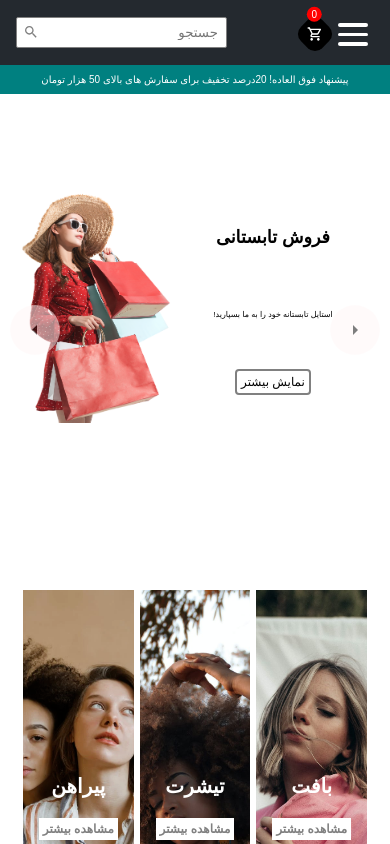
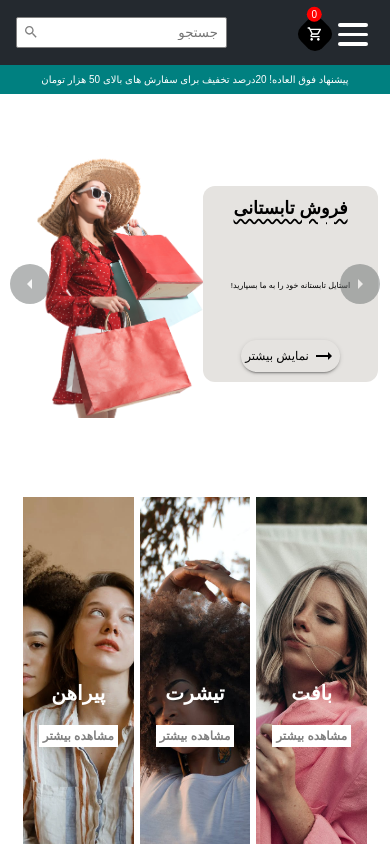
Before and after one commit to amin-qanbari/React-Shopping-Site-UI-Design-Redux-main, a React (Create React App) app: page / in a window 390 px wide. Shown: the top 844 px of the page. Built offline with nearby package versions, Linux system fonts and the light colour scheme.

Commit message:
edit responsive and styles

```diff
--- a/src/components/Slider.js
+++ b/src/components/Slider.js
@@ -1,5 +1,9 @@
 //material ui
-import { ArrowLeftOutlined, ArrowRightOutlined } from "@material-ui/icons";
+import {
+  ArrowLeftOutlined,
+  ArrowRightOutlined,
+  ArrowRightAlt,
+} from "@material-ui/icons";
 
 //responsive
 // import { mobile } from "../responsive";
@@ -13,15 +17,20 @@ import { Link } from "react-router-dom";
 
 const Container = styled.div`
   width: 100%;
-  height: 80vh;
+  height: auto;
   display: flex;
   position: relative;
   overflow: hidden;
 
+  @media (max-width: 992px) {
+    height: 70vh;
+  }
   @media (max-width: 768px) {
-    height: 56vh;
+    height: 50vh;
   }
-
+  @media (max-width: 576px) {
+    height: 45vh;
+  }
 
   @media (max-width: 380px) {
     display: none;
@@ -29,9 +38,10 @@ const Container = styled.div`
 `;
 
 const Arrow = styled.div`
-  width: 50px;
-  height: 50px;
-  background-color: #fff7f7;
+  width: 40px;
+  height: 40px;
+  background-color: #6b706f;
+  color: #f1f1f1;
   border-radius: 50%;
   display: flex;
   align-items: center;
@@ -45,6 +55,9 @@ const Arrow = styled.div`
   cursor: pointer;
   opacity: 0.5;
   z-index: 2;
+  &:hover {
+    background-color: #24292f;
+  }
 `;
 
 const Wrapper = styled.div`
@@ -58,17 +71,16 @@ const Slide = styled.div`
   width: 100vw;
   display: flex;
   align-items: center;
-  /* background-color: #${(props) => props.bg}; */
-
-  @media (max-width: 768px) {
-    height: 50vh;
-  }
+  justify-content: space-around;
+  height: 100%;
 `;
 const ImgContainer = styled.div`
+  /* background-color: red; */
+
   /* height: 400px; */
   /* flex: 1; */
-  @media (max-width:576px) {
-    width: 40%;
+  @media (max-width: 576px) {
+    width: 43%;
   }
 `;
 
@@ -76,42 +88,44 @@ const Image = styled.img`
   width: 400px;
 
   @media (max-width: 992px) {
-    /* height: 30rem; */
-    width: 20rem;
+    height: 27rem;
+    width: 380px;
   }
 
   @media (max-width: 768px) {
-    width: 15rem;
-    /* height: 300px; */
+    width: 260px;
+    height: 280px;
   }
 
-  @media (max-width:576px) {
-    width: 13rem;
+  @media (max-width: 576px) {
+    width: 235px;
+    height: auto;
   }
 `;
 const InfoContainer = styled.div`
   width: 50%;
-  padding: 50px;
+  padding-bottom: 10px;
   display: flex;
   flex-direction: column;
   justify-content: center;
   align-items: center;
-  /* background-color: red; */
-  @media (max-width: 992px) {
-    padding: 40px;
-  }
-
-  @media (max-width: 768px) {
-    padding: 30px;
-  }
-
-  @media (max-width : 576px) {
-    padding: 20px;
+  border-radius: 46px;
+  background: #e5e3e0;
+  box-shadow: -35px -35px 70px #d3d1ce, 35px 35px 70px #f7f5f2;
+  /* box-shadow: rgb(0 0 0 / 20%) 0px 5px 6px -3px,
+    rgb(0 0 0 / 14%) 0px 9px 12px 1px, rgb(0 0 0 / 12%) 0px 3px 16px 2px; */
+  border-radius: 12px;
+  @media (max-width: 576px) {
+    width: 45%;
+    justify-content: space-around;
+    box-shadow: none;
   }
 `;
 
 const Title = styled.h1`
   font-size: 2.1rem;
+  text-decoration: underline wavy;
+  text-underline-position: under;
   @media (max-width: 992px) {
     font-size: 1.7rem;
   }
@@ -120,7 +134,7 @@ const Title = styled.h1`
     font-size: 1.3rem;
   }
 
-  @media (max-width : 576px) {
+  @media (max-width: 576px) {
     font-size: 1.1rem;
   }
 `;
@@ -137,24 +151,35 @@ font-size: 0.9rem;
     font-size: 0.6rem;
   }
 
-@media (max-width:576px) {
+  @media (max-width: 576px) {
     font-size: 0.5rem;
   }
 `;
 const Linked = styled(Link)`
-  padding: 10px;
+  padding: 4px 15px;
+  display: flex;
+  justify-content: center;
+  align-items: center;
   text-decoration: none;
-  border: 2px solid gray;
+  /* border: 2px solid gray; */
   color: black;
-  font-size: 20px;
+  font-size: 18px;
   background-color: transparent;
+  box-shadow: 0px 3px 1px -2px rgb(0 0 0 / 20%),
+    0px 2px 2px 0px rgb(0 0 0 / 14%), 0px 1px 5px 0px rgb(0 0 0 / 12%);
   cursor: pointer;
   transition: all 0.15s ease;
-  border-radius: 4px;
+  border-radius: 48px;
   font-weight: 500;
 
+  div {
+    display: flex;
+    align-items: center;
+    margin-left: 3px;
+  }
+
   &:hover {
-    background-color: #fc6a67;
+    background-color: #24292f;
     color: white;
   }
 
@@ -172,8 +197,6 @@ const Linked = styled(Link)`
     font-size: 12px;
     padding: 4px;
   }
-
-
 `;
 
 const Slider = () => {
@@ -211,6 +234,9 @@ const Slider = () => {
                 }
               >
                 نمایش بیشتر
+                <div>
+                  <ArrowRightAlt />
+                </div>
               </Linked>
             </InfoContainer>
           </Slide>
```
Lines whose indentation alone changed are shown as unchanged.
